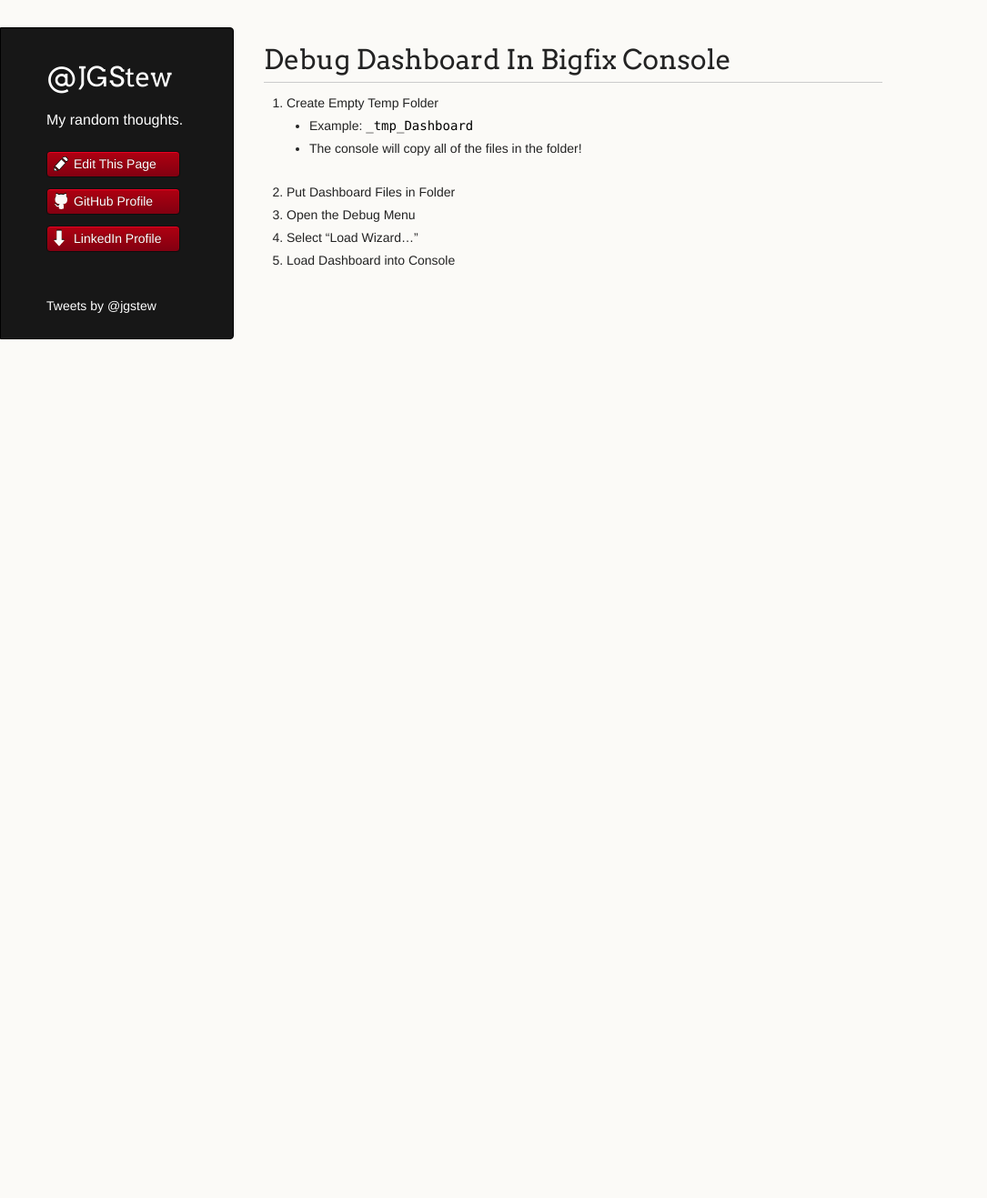
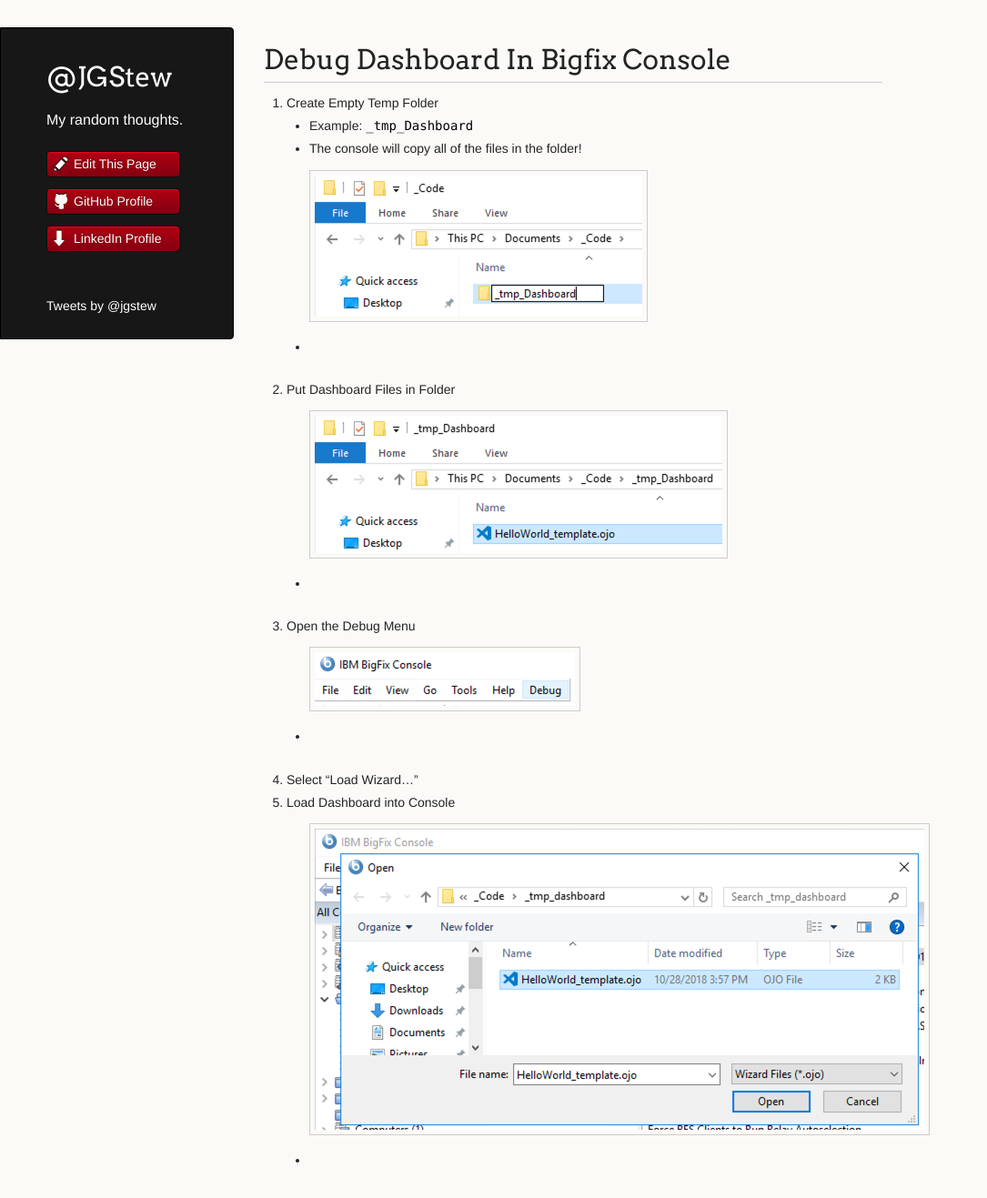
Before and after one commit to jgstew/jgstew.github.io, a Jekyll site: the page built from _posts/2018-10-29-Debug-Dashboard-In-BigFix-Console.md, in a window 1280 px wide and 1360 px high. Shown: the top 1317 px of the window at 91% size, without its empty margins (0-1085 px from the left). Built offline with Jekyll 4.4.1, drawn with Linux system fonts in a browser that asks for light colours; nearby versions of some CDN libraries; comment, search, counter and statistics services are not loaded.

Commit message:
Update 2018-10-29-Debug-Dashboard-In-BigFix-Console.md

```diff
--- a/_posts/2018-10-29-Debug-Dashboard-In-BigFix-Console.md
+++ b/_posts/2018-10-29-Debug-Dashboard-In-BigFix-Console.md
@@ -2,7 +2,11 @@
 1. Create Empty Temp Folder
     * Example: `_tmp_Dashboard`
     * The console will copy all of the files in the folder!
+    * ![Create Empty Temp Folder](/images/BigFix/Dashboards/CreateEmptyFolder.png)
 1. Put Dashboard Files in Folder
+    * ![Put Dashboard Files in Folder](/images/BigFix/Dashboards/PutDashboardFilesInFolder.png)
 1. Open the Debug Menu
+    * ![Open Debug Menu](/images/BigFix/Console/OpenDebugMenu.png)
 1. Select "Load Wizard..."
 1. Load Dashboard into Console
+    * ![Load Dashboard](/images/BigFix/Dashboards/LoadDashboardInConsole.png)
```
